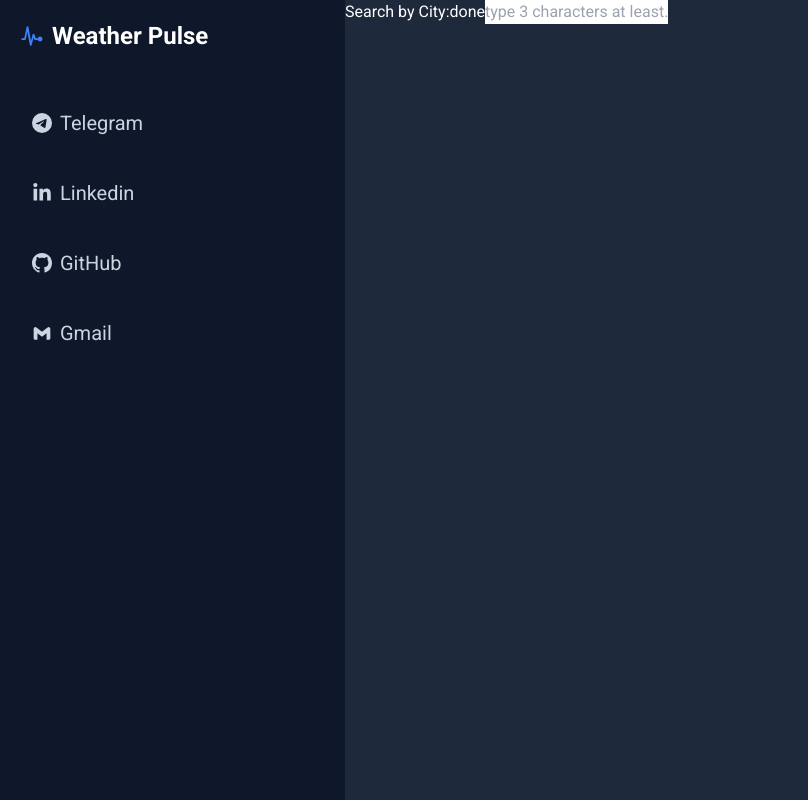
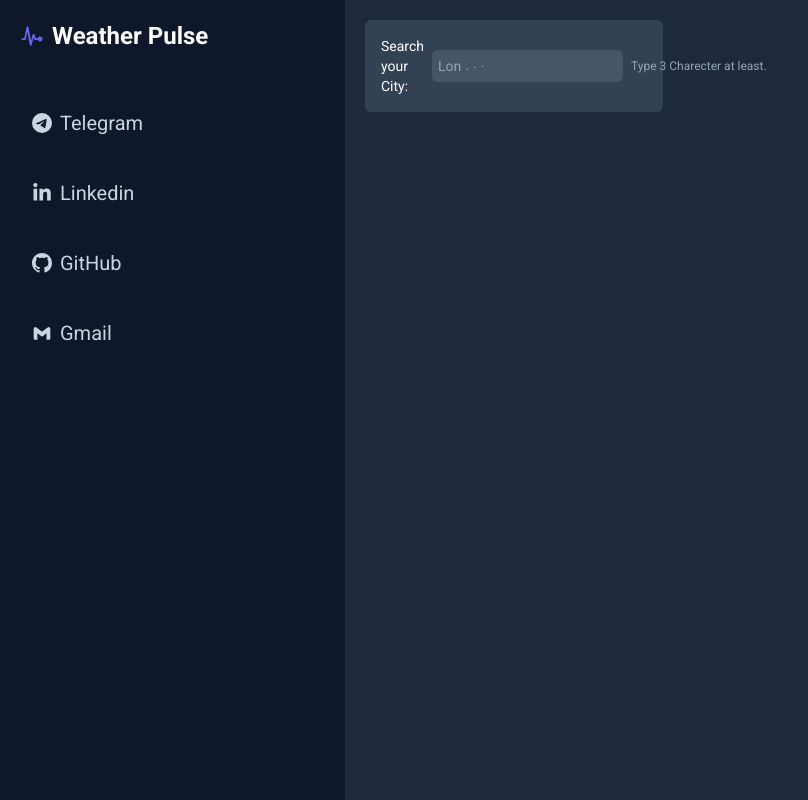
Before and after one commit to farshaddev/weather-pulse, a React (Create React App) app: page / in a window 1280 px wide. Shown: the whole page, without its empty margins (0-808 px from the left). Built offline with nearby package versions, Linux system fonts and the light colour scheme.

Commit message:
feat: add autocompletesearch styles and functionality to select city, add prettier to dev to sort tailwindcss classes

```diff
--- a/package.json
+++ b/package.json
@@ -42,6 +42,8 @@
 		"@types/react": "^18.2.37",
 		"@types/react-dom": "^18.2.15",
 		"cypress": "^13.5.1",
+		"prettier": "^3.1.0",
+		"prettier-plugin-tailwindcss": "^0.5.7",
 		"tailwindcss": "^3.3.5"
 	}
 }
--- a/src/Components/AutocompleteSearch/AutocompleteSearch.tsx
+++ b/src/Components/AutocompleteSearch/AutocompleteSearch.tsx
@@ -1,13 +1,15 @@
 import React, { ChangeEvent, useState } from "react";
 import citiesData from "../../json/cities.json";
 import { CityType } from "../../types/cities";
+import { AiOutlineLoading3Quarters } from "react-icons/ai";
 
 const AutocompleteSearch = () => {
 	const [searchTerm, setSearchTerm] = useState("");
 	const [loading, setLoading] = useState(false);
 	const [suggestedCities, setSuggestedCities] = useState<CityType[]>([]);
+	const [selectedCity, setSelectedCity] = useState<CityType | null>(null);
 	const [timeoutId, setTimeoutId] = useState<NodeJS.Timeout | undefined>(
-		undefined
+		undefined,
 	);
 
 	const handleInputChange = (event: ChangeEvent<HTMLInputElement>) => {
@@ -24,7 +26,7 @@ const AutocompleteSearch = () => {
 			const newTimeoutId = setTimeout(() => {
 				const filteredCities = (citiesData as CityType[]).filter(
 					(city: CityType) =>
-						city.name.toLowerCase().includes(value.toLowerCase())
+						city.name.toLowerCase().includes(value.toLowerCase()),
 				);
 
 				setSuggestedCities(filteredCities);
@@ -38,32 +40,84 @@ const AutocompleteSearch = () => {
 		}
 	};
 
-	const handleCitySelect = (selectedCity: CityType) => {
-		console.log("Selected City:", selectedCity);
+	const handleCitySelect = (selectedCityObj: CityType) => {
+		console.log("Selected City:", selectedCityObj);
 		setSuggestedCities([]);
+		setSelectedCity(selectedCityObj);
+		setSearchTerm(selectedCityObj.name);
+	};
+
+	const handleReset = () => {
+		setSuggestedCities([]);
+		setSelectedCity(null);
 		setSearchTerm("");
 	};
 
 	return (
-		<div>
-			<label htmlFor="citySearch">Search by City:</label>
-			{loading ? "loading" : "done"}
+		<div className="flex w-1/3 items-center gap-2 rounded-md bg-gray-100 p-4 dark:bg-slate-700">
+			<label htmlFor="citySearch" className="flex-initial text-sm">
+				Search your City:
+			</label>
+			<div className="relative flex flex-1 items-center gap-2">
+				{loading && (
+					<AiOutlineLoading3Quarters className="absolute right-1.5 top-2 animate-spin text-sm text-slate-400" />
+				)}
 				<input
 					id="citySearch"
 					type="text"
-				placeholder="type 3 characters at least..."
+					className="peer h-8 flex-1 rounded-md bg-gray-200 p-1 focus:border-sky-500 focus:outline-none focus:ring-2 focus:ring-sky-500 dark:bg-slate-600 dark:focus:border-indigo-900 dark:focus:ring-indigo-900"
 					value={searchTerm}
+					onFocus={handleReset}
 					onChange={handleInputChange}
 				/>
+				{searchTerm === "" ? (
+					<>
+						<div className="pointer-events-none absolute left-1.5 top-1.5 flex gap-1 text-sm text-slate-400">
+							Lon
+							<span className="animate-bounce">.</span>
+							<span
+								className="animate-bounce"
+								style={{ animationDelay: "100ms" }}
+							>
+								.
+							</span>
+							<span
+								className="animate-bounce"
+								style={{ animationDelay: "200ms" }}
+							>
+								.
+							</span>
+						</div>
+						<span className="flex-none text-xs text-slate-400">
+							Type 3 Charecter at least.
+						</span>
+					</>
+				) : !loading &&
+				  searchTerm.length > 2 &&
+				  suggestedCities.length < 1 &&
+				  !selectedCity ? (
+					<span className="flex-none text-xs text-slate-400">
+						Not Found! Try "London" instead.
+					</span>
+				) : (
+					""
+				)}
 				{suggestedCities.length > 0 && (
+					<div className="absolute left-0 top-full mt-1 max-h-40 w-full overflow-y-auto overflow-x-hidden rounded-md bg-gray-200 p-1 dark:bg-slate-600">
 						<ul>
 							{suggestedCities.map((city) => (
-						<li key={city.id} onClick={() => handleCitySelect(city)}>
+								<li
+									key={city.id}
+									className="cursor-pointer rounded-md p-2 text-sm leading-4 hover:bg-gray-300 dark:hover:bg-slate-800"
+									onClick={() => handleCitySelect(city)}
+								>
 									{city.name}, {city.country}
 								</li>
 							))}
 						</ul>
+					</div>
 				)}
+			</div>
 		</div>
 	);
 };
--- a/src/Components/Logo/Logo.tsx
+++ b/src/Components/Logo/Logo.tsx
@@ -3,8 +3,8 @@ import { IoMdPulse } from "react-icons/io";
 
 const Logo: React.FC = () => {
 	return (
-		<div className="flex items-center gap-2 text-2xl font-bold p-5 mb-4">
-			<IoMdPulse className="text-blue-500 text-2xl" />
+		<div className="mb-4 flex items-center gap-2 p-5 text-2xl font-bold">
+			<IoMdPulse className="text-2xl text-indigo-500" />
 			<span className="whitespace-nowrap text-gray-700 dark:text-white">
 				Weather Pulse
 			</span>
--- a/src/Components/WeatherContainer/WeatherContainer.tsx
+++ b/src/Components/WeatherContainer/WeatherContainer.tsx
@@ -8,7 +8,7 @@ const WeatherContainer: React.FC = () => {
 
 	const openMenuClasses = "menu-open";
 	const closeMenuClasses = "w-full";
-	const weatherContainerClasses = `flex h-screen overflow-y-auto flex-col transition-all duration-300 ease-in ${
+	const weatherContainerClasses = `p-5 flex h-screen overflow-y-auto flex-col transition-all duration-300 ease-in ${
 		isMenuOpen ? openMenuClasses : closeMenuClasses
 	}`;
 
```
Also changed, not shown: prettier.config.js (added, +13 -0 lines), 1 other file (tests, documents, lock files or other folders). Lines whose indentation alone changed are shown as unchanged.
